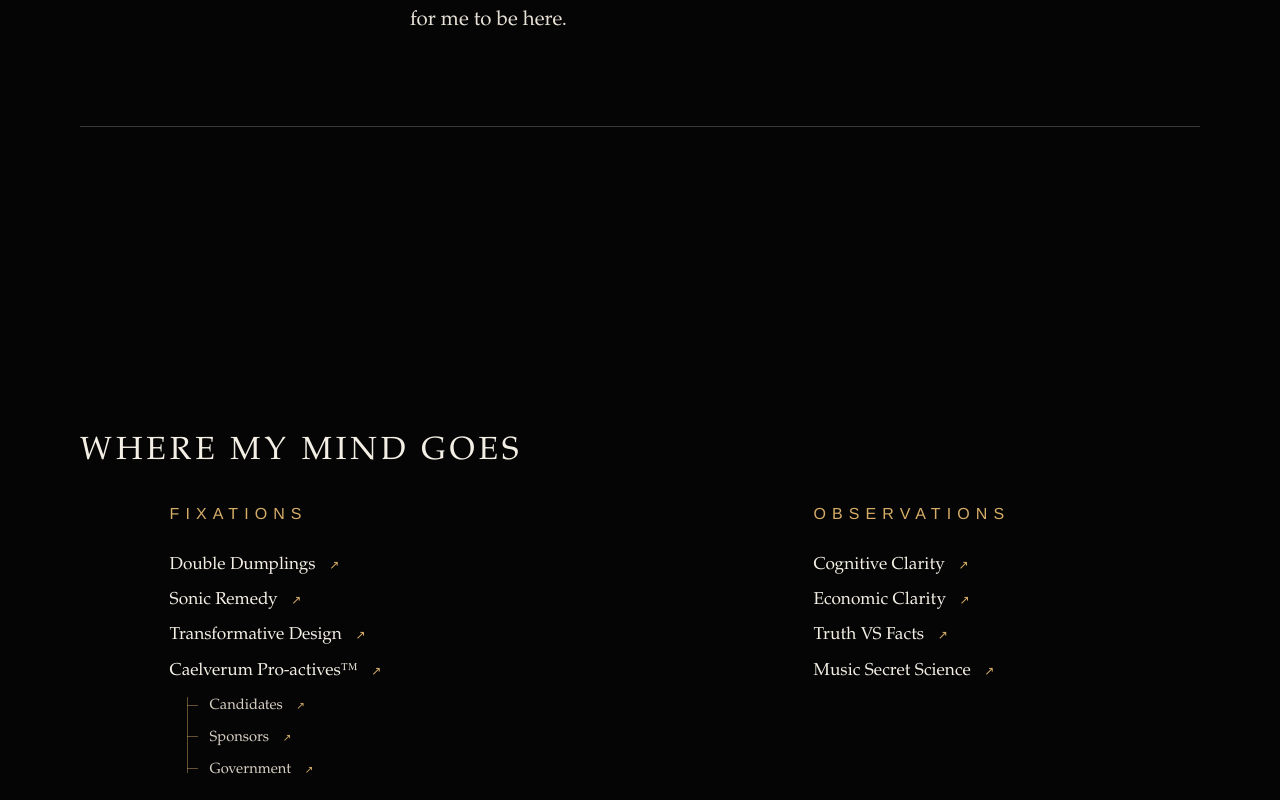
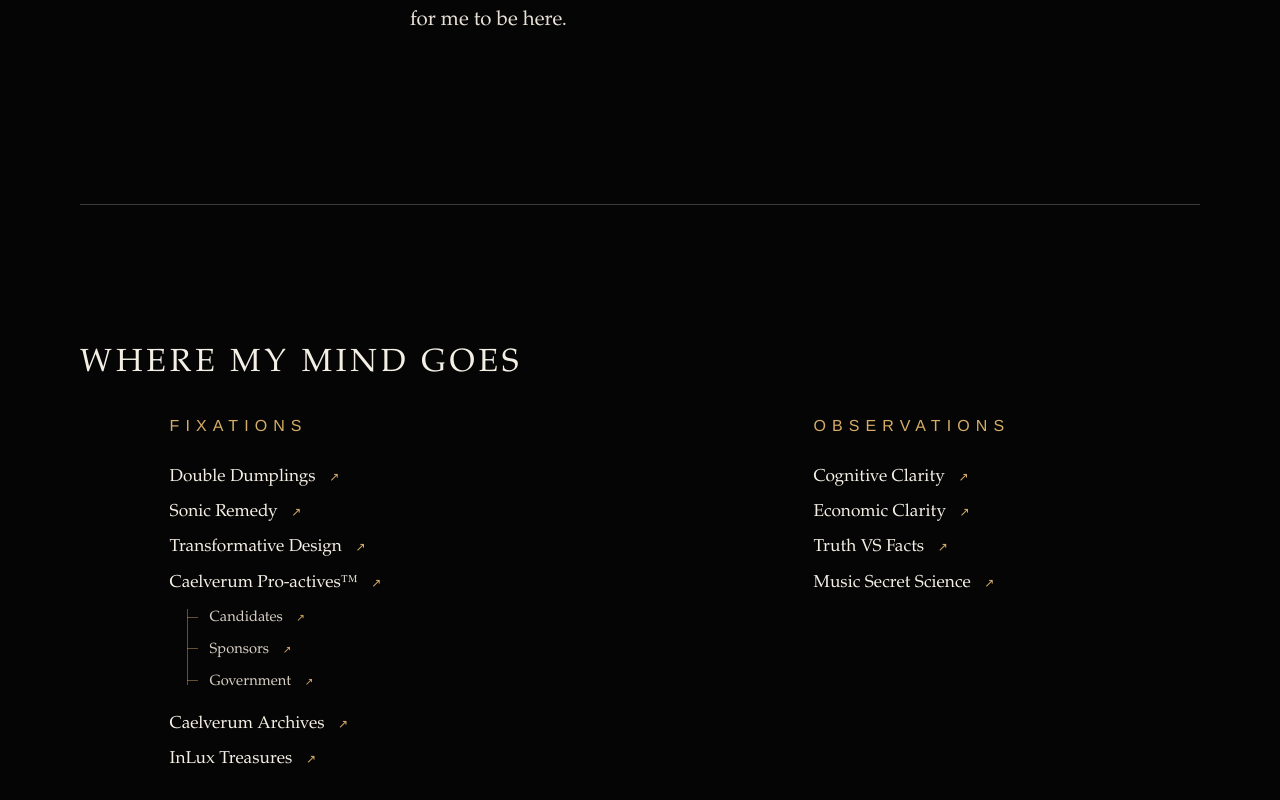
Before and after one commit to soozhiel/soozhee, a Next.js app: page / in a window 1280 px wide. Shown: the part 3820-4620 px from the top of the page. Built offline with nearby package versions, Linux system fonts and the light colour scheme.

Commit message:
Rebalance space around thought/index divider (~55/45)

```diff
--- a/app/globals.css
+++ b/app/globals.css
@@ -19,7 +19,7 @@ a { color: inherit; }
 .poster-scroll-link { position: absolute; top: 82%; left: 50%; width: 5rem; height: 8rem; transform: translateX(-50%); }
 .poster-scroll-link:focus-visible { outline: 1px solid var(--gold); outline-offset: .35rem; }
 
-.thought { width: min(calc(100% - 12vw), 920px); margin: 0 auto; padding: clamp(6rem, 10vw, 10rem) 0 0; margin-bottom: clamp(3.5rem, 7vw, 5.5rem); }
+.thought { width: min(calc(100% - 12vw), 920px); margin: 0 auto; padding: clamp(6rem, 10vw, 10rem) 0 0; margin-bottom: clamp(9rem, 13vw, 15rem); }
 .eyebrow, .contact-strip h2 { margin: 0; font: 400 .66rem/1.4 var(--sans); letter-spacing: .5em; color: var(--gold); }
 .directory-column h2 { margin: 0; font: 400 clamp(.92rem, 1.25vw, 1.05rem)/1.35 var(--sans); letter-spacing: .38em; color: var(--gold); text-transform: uppercase; }
 .thought > h2 { max-width: 16ch; margin: clamp(1.8rem, 3vw, 2.8rem) 0 clamp(4.2rem, 7vw, 6.5rem); font-size: clamp(2.6rem, 5vw, 4.9rem); font-weight: 400; line-height: 1.02; letter-spacing: -.018em; text-wrap: balance; }
@@ -31,7 +31,7 @@ a { color: inherit; }
 .thought-body .major-question { max-width: 21ch; margin: 2.3em 0 1.65em; color: var(--cream); font-size: clamp(1.6rem, 3vw, 2.5rem); font-style: italic; line-height: 1.2; }
 .thought-body .major-question.short { font-size: clamp(1.85rem, 3.8vw, 3.2rem); }
 
-.directory { width: min(calc(100% - 12vw), 1120px); margin: 0 auto; padding: clamp(13rem, 24vw, 22rem) 0 clamp(5.5rem, 9vw, 8rem); display: grid; grid-template-columns: minmax(0, 1.15fr) minmax(0, .85fr); border-top: 1px solid rgb(244 239 229 / .22); border-bottom: 1px solid rgb(244 239 229 / .22); }
+.directory { width: min(calc(100% - 12vw), 1120px); margin: 0 auto; padding: clamp(7.5rem, 11vw, 12rem) 0 clamp(5.5rem, 9vw, 8rem); display: grid; grid-template-columns: minmax(0, 1.15fr) minmax(0, .85fr); border-top: 1px solid rgb(244 239 229 / .22); border-bottom: 1px solid rgb(244 239 229 / .22); }
 .directory-lead { grid-column: 1 / -1; margin: 0 0 clamp(1.35rem, 2.8vw, 2rem); padding: 0; color: var(--cream); font: 400 clamp(24px, 2.5vw, 34px)/1.15 var(--serif); letter-spacing: .12em; text-transform: uppercase; }
 .directory-column { min-width: 0; padding: 0 clamp(2.5rem, 7vw, 6rem); }
 .directory-column:first-child { padding-left: 0; border-right: 1px solid rgb(214 173 104 / .45); }
@@ -63,7 +63,7 @@ a { color: inherit; }
   .poster { min-height: auto; padding: 0; }
   .poster-art { width: 100%; }
 
-  .thought { width: calc(100% - 12vw); padding-top: 5rem; margin-bottom: 60px; }
+  .thought { width: calc(100% - 12vw); padding-top: 5rem; margin-bottom: 7.5rem; }
   .eyebrow { font-size: .58rem; }
   .thought > h2 { margin: 1.5rem 0 3.8rem; font-size: clamp(2rem, 8.4vw, 2.8rem); line-height: 1.05; }
   .thought > h2::after { margin-top: 2.5rem; }
@@ -73,7 +73,7 @@ a { color: inherit; }
   .thought-body .major-question { margin: 2.15em 0 1.6em; font-size: clamp(1.45rem, 6.4vw, 1.9rem); }
   .thought-body .major-question.short { font-size: clamp(1.7rem, 7.2vw, 2.15rem); }
 
-  .directory { width: calc(100% - 12vw); padding: 10rem 0 4.5rem; grid-template-columns: 1fr; gap: 4.5rem; }
+  .directory { width: calc(100% - 12vw); padding: 6.25rem 0 4.5rem; grid-template-columns: 1fr; gap: 4.5rem; }
   .directory-lead { margin-bottom: 1.5rem; letter-spacing: .1em; }
   .directory-column, .directory-column:first-child, .directory-column:last-child { padding: 0; border: 0; }
   .directory-column:first-child { padding-bottom: 4.5rem; border-bottom: 1px solid rgb(214 173 104 / .3); }
```
